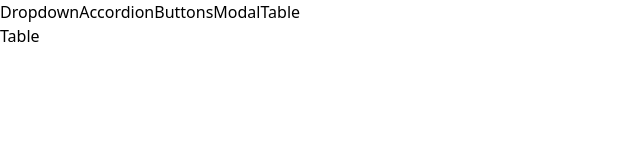
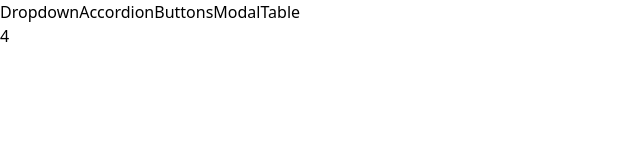
Before and after one commit to wali55/comps, a React (Vite) app: page /table in a window 1280 px wide. Shown: the top 160 px of the page, without its empty margins (0-640 px from the left). Built offline with nearby package versions, Linux system fonts and the light colour scheme.

Commit message:
adding data to table

```diff
--- a/src/components/Table.jsx
+++ b/src/components/Table.jsx
@@ -1,7 +1,7 @@
-function Table() {
+function Table({ data }) {
     return(
         <div>
-            Table
+            {data.length}
         </div>
     );
 }
--- a/src/pages/TablePage.jsx
+++ b/src/pages/TablePage.jsx
@@ -1,9 +1,16 @@
 import Table from '../components/Table';
 
 function TablePage() {
+    const data = [
+        { name: 'Orange', color: 'bg-orange-500', score: 5 },
+        { name: 'Apple', color: 'bg-red-500', score: 3 },
+        { name: 'Banana', color: 'bg-yellow-500', score: 1 },
+        { name: 'Lime', color: 'bg-green-500', score: 4 }
+    ];
+
     return(
         <div>
-            <Table />
+            <Table data={data} />
         </div>
     );
 }
```
